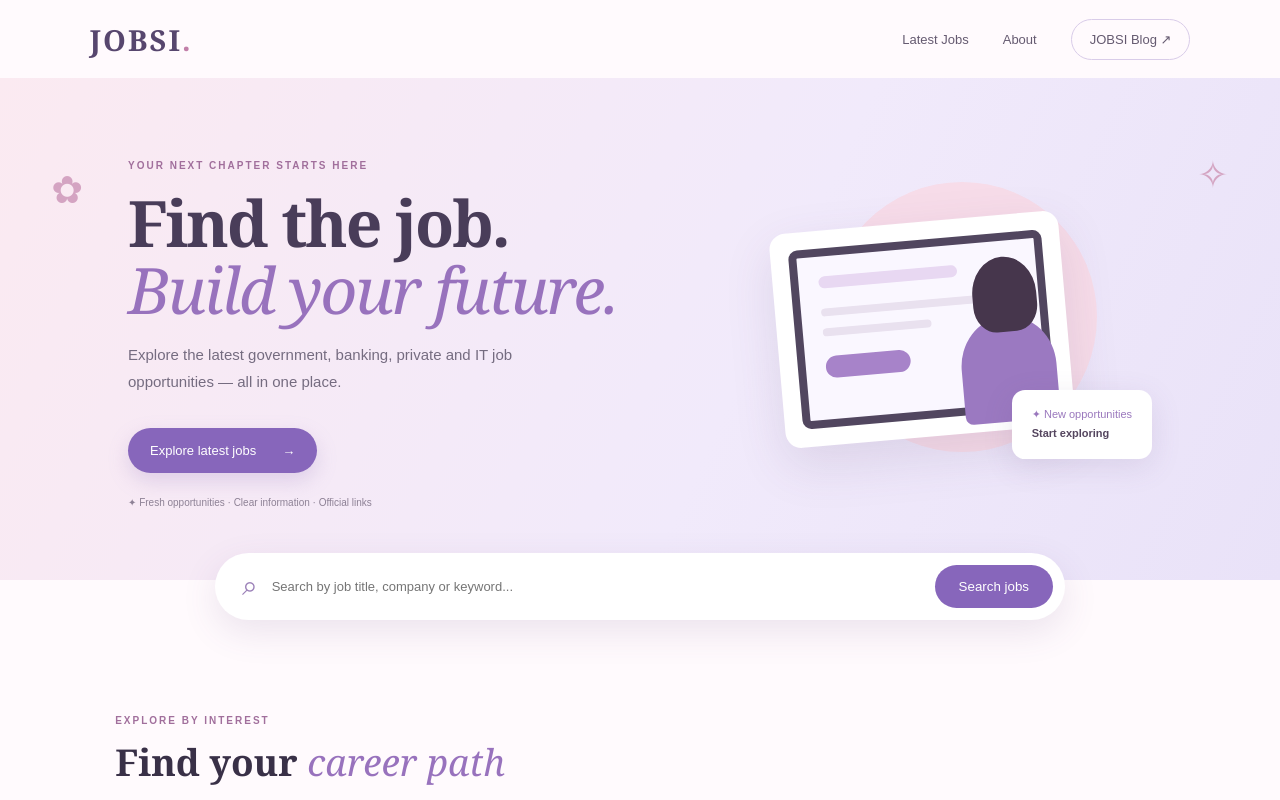
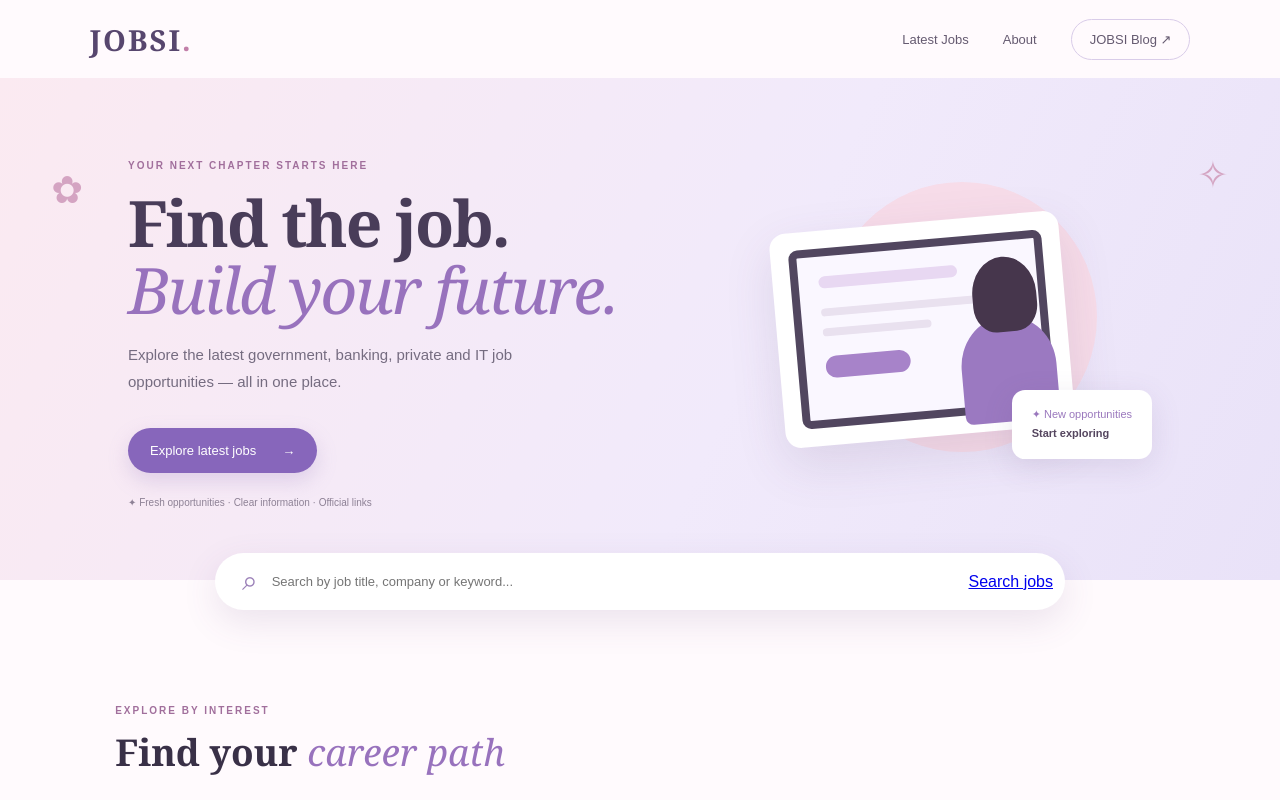
Before and after one commit to shubhamss1/JOBSI, a Next.js app: page / in a window 1280 px wide. Shown: the top 800 px of the page. Built offline with nearby package versions, Linux system fonts and the light colour scheme; no server answers.

Commit message:
Add files via upload

```diff
--- a/app/page.tsx
+++ b/app/page.tsx
@@ -38,7 +38,7 @@ export default async function Home() {
         <div className="heroCopy"><p className="eyebrow">YOUR NEXT CHAPTER STARTS HERE</p><h1>Find the job.<br/><em>Build your future.</em></h1><p className="intro">Explore the latest government, banking, private and IT job opportunities — all in one place.</p><a className="primary" href="#jobs">Explore latest jobs <span>→</span></a><div className="trust">✦ Fresh opportunities · Clear information · Official links</div></div>
         <div className="heroArt"><div className="sun"></div><div className="artCard"><div className="screen"><div className="screenTop"></div><div className="screenLine"></div><div className="screenLine short"></div><div className="screenButton"></div></div><div className="person"><div className="hair"></div><div className="face"></div><div className="body"></div></div></div><div className="floatingNote">✦ New opportunities<br/><b>Start exploring</b></div></div>
       </section>
-      <section className="searchWrap"><div className="searchIcon">⌕</div><input aria-label="Search jobs" placeholder="Search by job title, company or keyword..." /><button type="button" onClick={() => document.getElementById("jobs")?.scrollIntoView({behavior:"smooth"})}>Search jobs</button></section>
+      <section className="searchWrap"><div className="searchIcon">⌕</div><input aria-label="Search jobs" placeholder="Search by job title, company or keyword..." /><a className="searchButton" href="#jobs">Search jobs</a></section>
       <section className="categories"><div><p className="eyebrow">EXPLORE BY INTEREST</p><h2>Find your <em>career path</em></h2></div><div className="categoryGrid">{[["🏛️","Government"],["🏦","Banking"],["🚆","Railway"],["💻","IT & Tech"],["🏢","Private Jobs"],["🎓","Teaching"],["🩺","Healthcare"],["📋","Other Jobs"]].map(([icon,name])=><a className="category" href="#jobs" key={name}><span>{icon}</span><b>{name}</b><small>Explore jobs ↗</small></a>)}</div></section>
       <section className="jobsSection" id="jobs"><div className="sectionHead"><div><p className="eyebrow">UPDATED FROM OUR BLOG</p><h2>Latest <em>job updates</em></h2><p className="muted">New posts published on the JOBSI Blog appear here automatically.</p></div><a className="textLink" href="https://jobsiind.blogspot.com" target="_blank" rel="noreferrer">View all posts ↗</a></div>
         {jobs.length ? <div className="jobGrid">{jobs.map((job, i)=><article className="jobCard" key={job.url}><div className="jobTop"><span className="jobIcon">{["🏛️","🏦","💼"][i%3]}</span><span className="newTag">LATEST</span></div><h3>{job.title}</h3><p>{job.summary || "Open this post to read eligibility, important dates and application details."}</p><div className="tags">{(job.labels.length ? job.labels.slice(0,3) : ["JOBSI"]).map(label=><span key={label}>{label}</span>)}</div><a className="cardLink" href={job.url} target="_blank" rel="noreferrer">Read job details <b>→</b></a></article>)}</div> : <div className="empty"><div>✿</div><h3>Your next opportunity will appear here</h3><p>Publish your first job notification on the JOBSI Blogger blog. It will automatically show up in this section.</p><a className="primary" href="https://jobsiind.blogspot.com" target="_blank" rel="noreferrer">Publish a job on Blogger ↗</a></div>}
```
